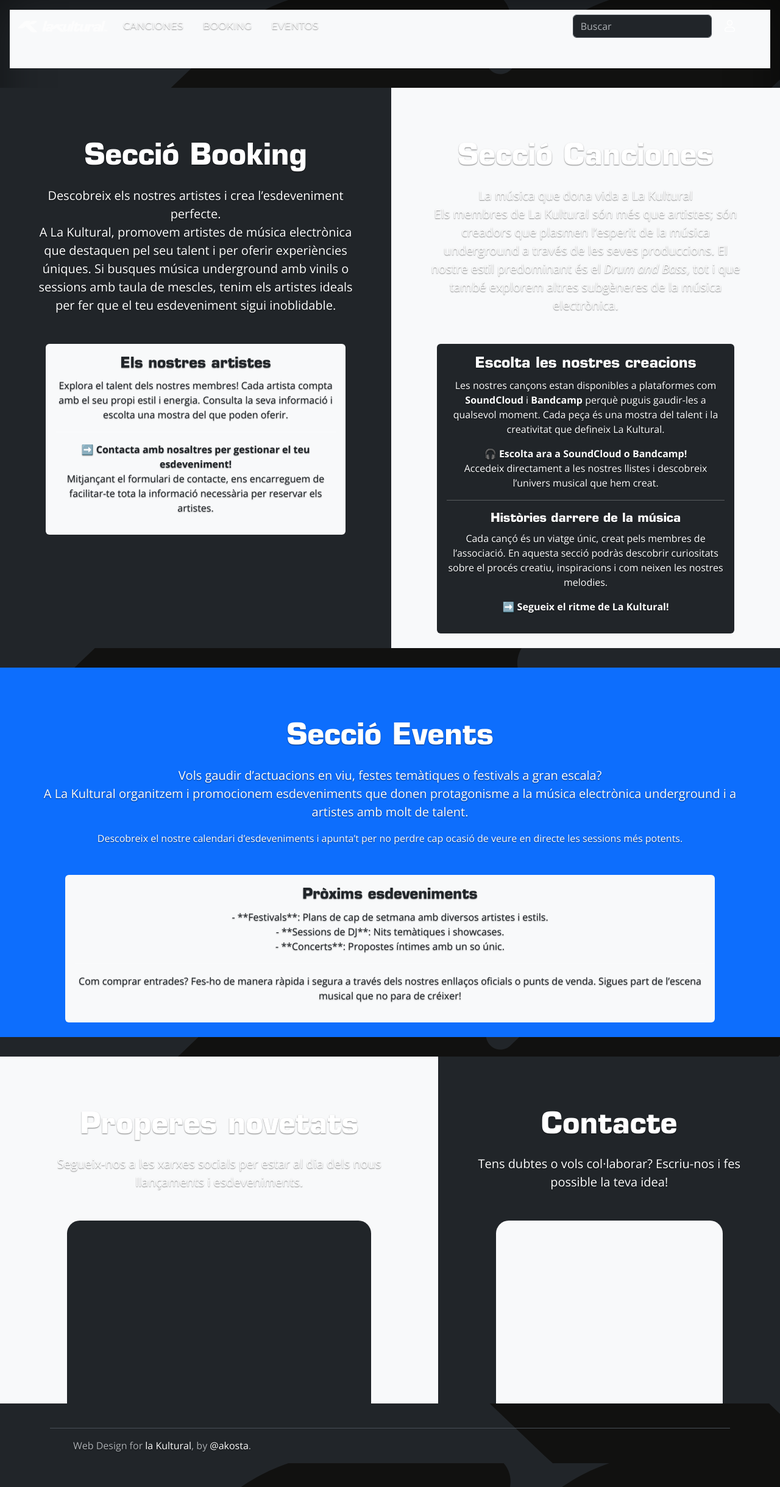
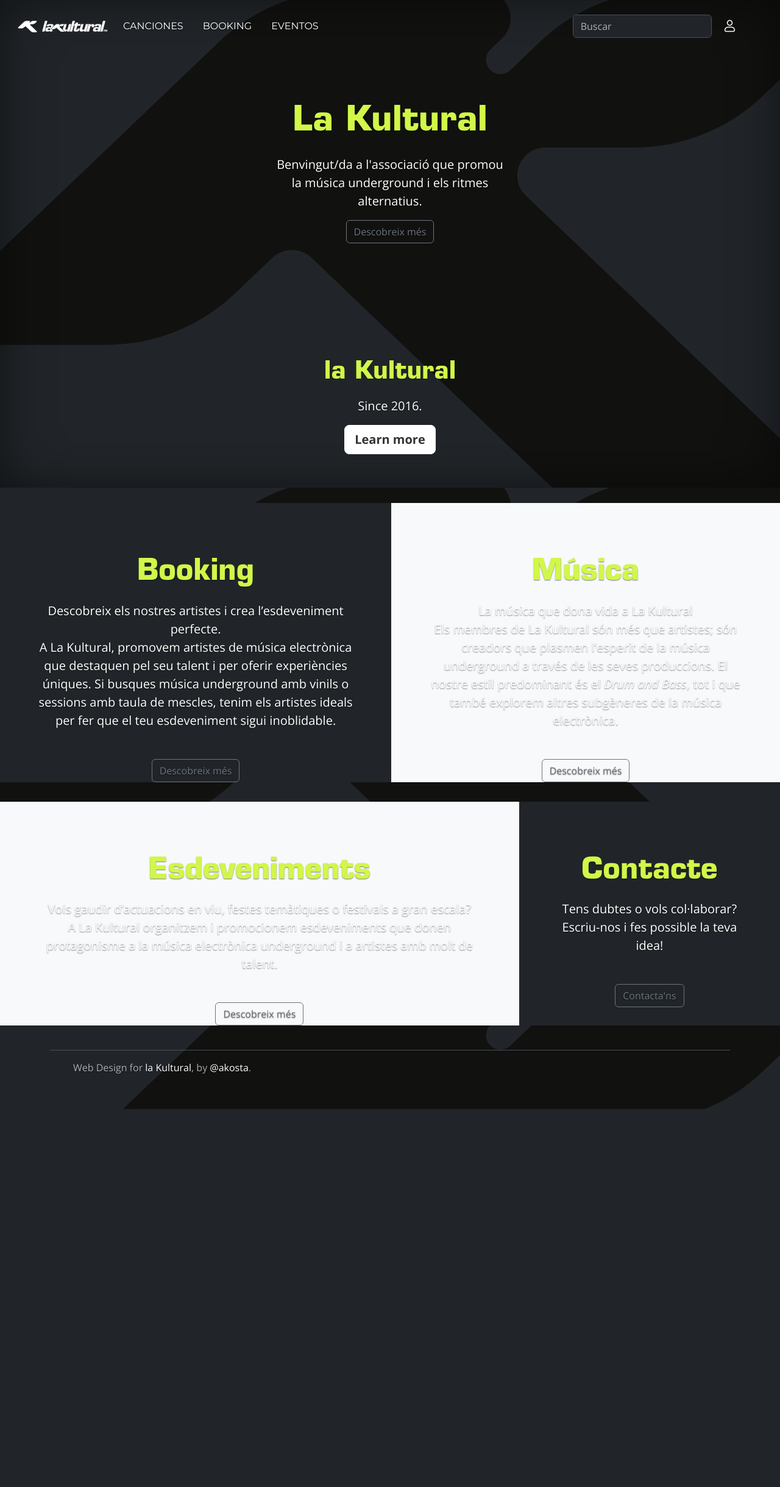
Before and after one commit to Arstac/kulturalweb, a Django app: page / in a window 1280 px wide. Shown: the whole page at 61% size. After the commit the page ends 1819 px from the top, so only its background shows below. Run offline with Django 4.2, Linux system fonts and the light colour scheme; some libraries are stand-ins or nearby versions.

Commit message:
Canvis portada 2

```diff
--- a/core/templates/core/home.html
+++ b/core/templates/core/home.html
@@ -3,7 +3,7 @@
 
 {% block content %}
 <!-- Encabezado principal -->
-<div class="position-relative overflow-hidden p-3 p-md-5 m-md-3 text-center bg-light">
+<div class="position-relative p-3 p-md-5 m-md-3 text-center">
   <div class="col-md-5 p-lg-5 mx-auto my-5">
     <h1 class="display-4 font-weight-normal">La Kultural</h1>
     <p class="lead font-weight-normal">
@@ -15,11 +15,21 @@
   <div class="product-device product-device-2 box-shadow d-none d-md-block"></div>
 </div>
 
+<div class="mb-5 d-none d-md-block mt-4">
+  <main class="px-3 main-cover mx-auto my-auto">
+      <h1>la Kultural</h1>
+      <p class="lead">Since 2016.</p>
+      <p class="lead">
+        <a href="#" class="btn btn-lg btn-light fw-bold border-white bg-white">Learn more</a>
+      </p>
+  </main>
+</div>
+
 <!-- Secció "Booking" -->
 <div id="booking-section" class="d-md-flex flex-md-equal w-100 my-md-3 pl-md-3">
   <div class="bg-dark mr-md-3 pt-3 px-3 pt-md-5 px-md-5 text-center text-white overflow-hidden">
     <div class="my-3 py-3">
-      <h2 class="display-5">Secció Booking</h2>
+      <h1 class="display-5">Booking</h1>
       <p class="lead">
         <strong>Descobreix els nostres artistes i crea l’esdeveniment perfecte.</strong><br>
         A La Kultural, promovem artistes de música electrònica que destaquen pel seu talent
@@ -28,25 +38,13 @@
         sigui inoblidable.
       </p>
     </div>
-    <div class="bg-light box-shadow mx-auto rounded p-3 mb-4" style="width: 90%; border-radius: 21px;">
-      <h4 class="text-dark">Els nostres artistes</h4>
-      <p class="text-dark">
-        Explora el talent dels nostres membres! Cada artista compta amb el seu propi estil
-        i energia. Consulta la seva informació i escolta una mostra del que poden oferir.
-      </p>
-      <hr>
-      <p class="text-dark">
-        ➡️ <strong>Contacta amb nosaltres per gestionar el teu esdeveniment!</strong><br>
-        Mitjançant el formulari de contacte, ens encarreguem de facilitar-te tota la
-        informació necessària per reservar els artistes.
-      </p>
-    </div>
+    <a class="btn btn-outline-secondary" href="#booking-section">Descobreix més</a>
   </div>
 
   <!-- Secció "Canciones" -->
   <div id="canciones-section" class="bg-light mr-md-3 pt-3 px-3 pt-md-5 px-md-5 text-center overflow-hidden">
     <div class="my-3 p-3">
-      <h2 class="display-5">Secció Canciones</h2>
+      <h1 class="display-5">Música</h1>
       <p class="lead">
         <strong>La música que dona vida a La Kultural</strong><br>
         Els membres de La Kultural són més que artistes; són creadors que plasmen
@@ -55,82 +53,32 @@
         també explorem altres subgèneres de la música electrònica.
       </p>
     </div>
-    <div class="bg-dark box-shadow mx-auto rounded p-3 mb-4 text-white" style="width: 90%; border-radius: 21px;">
-      <h4>Escolta les nostres creacions</h4>
-      <p>
-        Les nostres cançons estan disponibles a plataformes com <strong>SoundCloud</strong>
-        i <strong>Bandcamp</strong> perquè puguis gaudir-les a qualsevol moment.
-        Cada peça és una mostra del talent i la creativitat que defineix La Kultural.
-      </p>
-      <p>
-        🎧 <strong>Escolta ara a SoundCloud o Bandcamp!</strong><br>
-        Accedeix directament a les nostres llistes i descobreix l’univers musical que hem creat.
-      </p>
-      <hr>
-      <h5>Històries darrere de la música</h5>
-      <p>
-        Cada cançó és un viatge únic, creat pels membres de l’associació.
-        En aquesta secció podràs descobrir curiositats sobre el procés creatiu,
-        inspiracions i com neixen les nostres melodies.
-      </p>
-      <p>
-        ➡️ <strong>Segueix el ritme de La Kultural!</strong>
-      </p>
-    </div>
+    <a class="btn btn-outline-secondary" href="#canciones-section">Descobreix més</a>
+
   </div>
 </div>
 
 <!-- Secció "Events" -->
 <div id="events-section" class="d-md-flex flex-md-equal w-100 my-md-3 pl-md-3">
-  <div class="bg-primary mr-md-3 pt-3 px-3 pt-md-5 px-md-5 text-center text-white overflow-hidden">
-    <div class="my-3 py-3">
-      <h2 class="display-5">Secció Events</h2>
+  <div class="bg-light mr-md-3 pt-3 px-3 pt-md-5 px-md-5 text-center overflow-hidden">
+    <div class="my-3 p-3">
+      <h1 class="display-5">Esdeveniments</h1>
       <p class="lead">
         Vols gaudir d’actuacions en viu, festes temàtiques o festivals a gran escala?<br>
         A La Kultural organitzem i promocionem esdeveniments que donen protagonisme
         a la música electrònica underground i a artistes amb molt de talent.
       </p>
-      <p>
-        Descobreix el nostre calendari d’esdeveniments i apunta’t per no perdre cap ocasió
-        de veure en directe les sessions més potents.
-      </p>
     </div>
-    <div class="bg-light box-shadow mx-auto rounded p-3 mb-4" style="width: 90%; border-radius: 21px;">
-      <h4 class="text-dark">Pròxims esdeveniments</h4>
-      <p class="text-dark">
-        - **Festivals**: Plans de cap de setmana amb diversos artistes i estils.<br>
-        - **Sessions de DJ**: Nits temàtiques i showcases.<br>
-        - **Concerts**: Propostes íntimes amb un so únic.
-      </p>
-      <hr>
-      <p class="text-dark">
-        Com comprar entrades? Fes-ho de manera ràpida i segura a través dels nostres
-        enllaços oficials o punts de venda.
-        Sigues part de l’escena musical que no para de créixer!
-      </p>
-    </div>
-  </div>
-</div>
-
-<!-- Bloque final de ejemplo, estilo "magazine" -->
-<div class="d-md-flex flex-md-equal w-100 my-md-3 pl-md-3">
-  <div class="bg-light mr-md-3 pt-3 px-3 pt-md-5 px-md-5 text-center overflow-hidden">
-    <div class="my-3 p-3">
-      <h2 class="display-5">Properes novetats</h2>
-      <p class="lead">
-        Segueix-nos a les xarxes socials per estar al dia dels nous llançaments i esdeveniments.
-      </p>
-    </div>
-    <div class="bg-dark box-shadow mx-auto" style="width: 80%; height: 300px; border-radius: 21px 21px 0 0;"></div>
+    <a class="btn btn-outline-secondary" href="#events-section">Descobreix més</a>
   </div>
   <div class="bg-dark mr-md-3 pt-3 px-3 pt-md-5 px-md-5 text-center text-white overflow-hidden">
     <div class="my-3 py-3">
-      <h2 class="display-5">Contacte</h2>
+      <h1 class="display-5">Contacte</h1>
       <p class="lead">
         Tens dubtes o vols col·laborar? Escriu-nos i fes possible la teva idea!
       </p>
     </div>
-    <div class="bg-light box-shadow mx-auto" style="width: 80%; height: 300px; border-radius: 21px 21px 0 0;"></div>
+    <a class="btn btn-outline-secondary" href="#events-section">Contacta'ns</a>
   </div>
 </div>
 {% endblock %}
```
